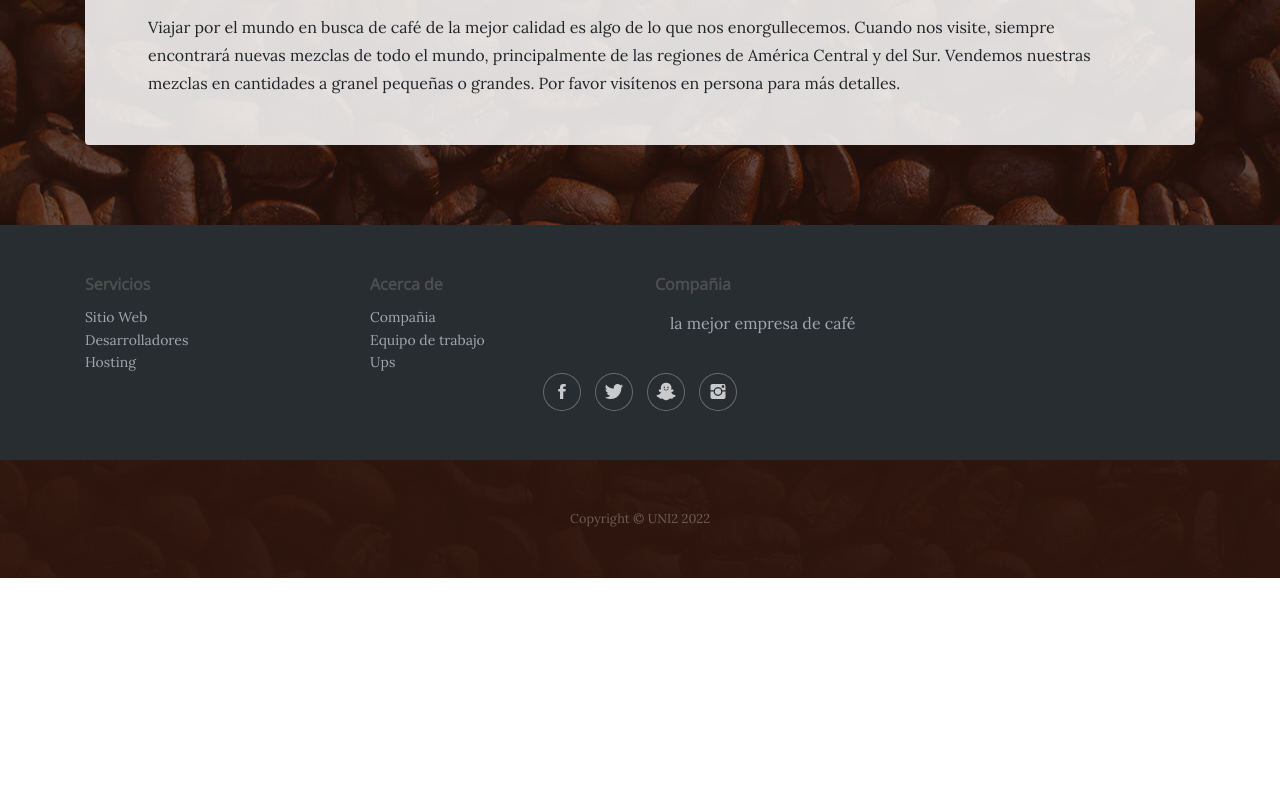
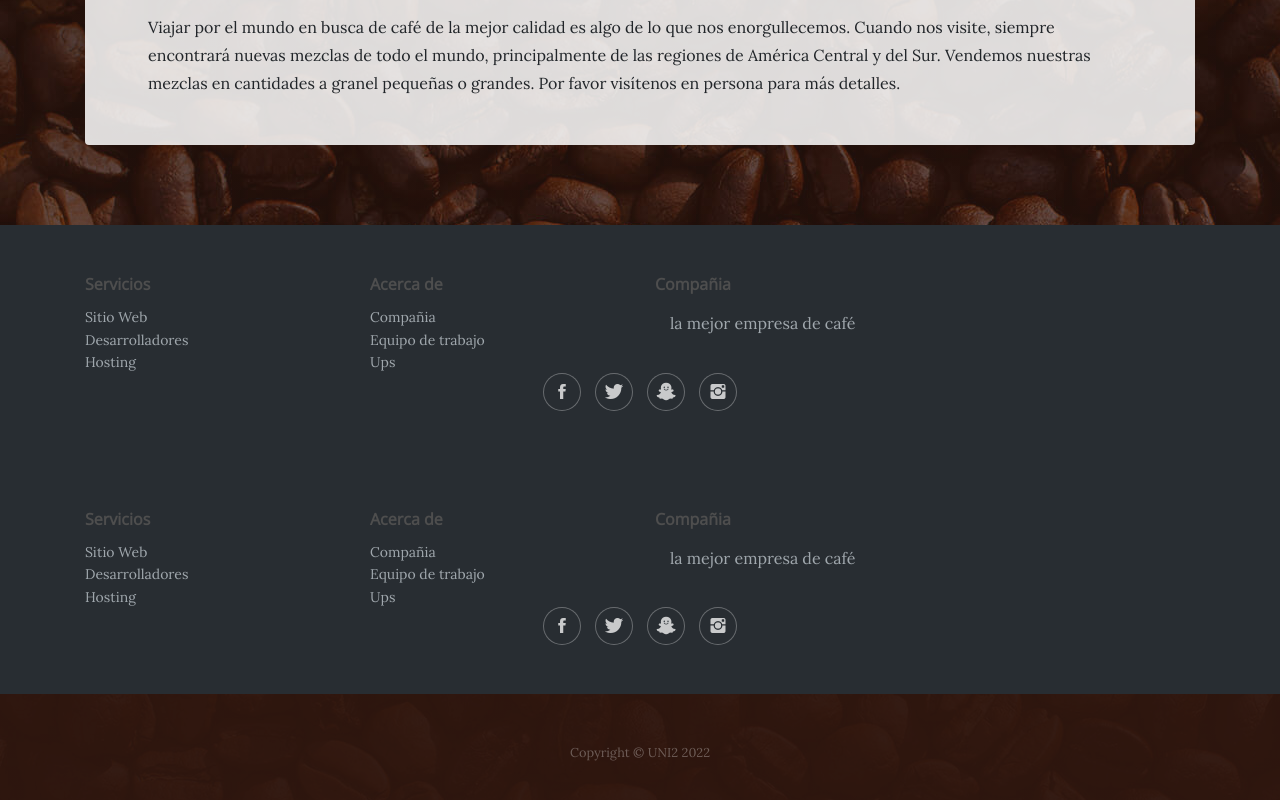
Before and after one commit to aleija/unid, a plain HTML site: page products.html in a window 1280 px wide. Shown: the part 2954-3754 px from the top of the page. Before the commit the page ends 3532 px from the top, so only its background shows below. Drawn offline with nearby package versions, Linux system fonts and the light colour scheme; files whose address does not match are found by name; a web font is replaced by a local one.

Commit message:
Update products.html

```diff
--- a/products.html
+++ b/products.html
@@ -105,6 +105,35 @@
             </div>
         </footer>
     </div>
+		    <div class="footer-dark">
+        <footer>
+            <div class="container">
+                <div class="row">
+                    <div class="col-sm-6 col-md-3 item">
+                        <h3>Servicios</h3>
+                        <ul>
+                            <li><a href="#">Sitio Web</a></li>
+                            <li><a href="#">Desarrolladores</a></li>
+                            <li><a href="#">Hosting</a></li>
+                        </ul>
+                    </div>
+                    <div class="col-sm-6 col-md-3 item">
+                        <h3>Acerca de</h3>
+                        <ul>
+                            <li><a href="#">Compañia</a></li>
+                            <li><a href="#">Equipo de trabajo</a></li>
+                            <li><a href="#">Ups</a></li>
+                        </ul>
+                    </div>
+                    <div class="col-md-6 item text">
+                        <h3>Compañia</h3>
+                        <p>la mejor empresa de café</p>
+                    </div>
+                    <div class="col item social"><a href="#"><i class="icon ion-social-facebook"></i></a><a href="#"><i class="icon ion-social-twitter"></i></a><a href="#"><i class="icon ion-social-snapchat"></i></a><a href="#"><i class="icon ion-social-instagram"></i></a></div>
+                </div>
+            </div>
+        </footer>
+    </div>
     <footer class="footer text-faded text-center py-5">
         <div class="container">
             <p class="m-0 small">Copyright&nbsp;© UNI2 2022</p>
```
